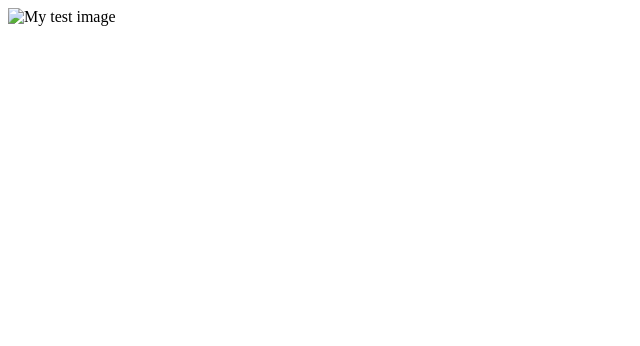
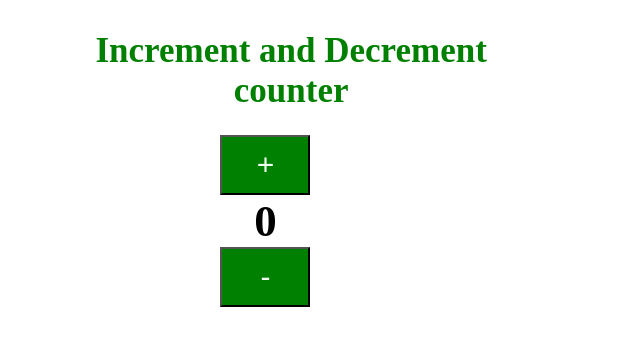
Before and after one commit to PDevanshi/it47AWP, a plain HTML site: page index.html in a window 1280 px wide. Shown: the whole page, without its empty margins (0-640 px from the left). Drawn offline with Linux system fonts and the light colour scheme.

Commit message:
Add files via upload

```diff
--- a/index.html
+++ b/index.html
@@ -1,11 +1,91 @@
+<!DOCTYPE html>
 <html>
     <head>
-        <meta charset="UTF-8">
-        <title>
-            My First HTML Page
-        </title>
+        <!-- CSS code-->
+
+        <style>
+            /*apply css properties to body tag*/
+
+            body {
+                position: absolute;
+                left: 0%;
+                text-align: center;
+            }
+
+            /*apply css properties to container class*/
+
+            .container {
+                justify-content: center;
+                align-items: center;
+                display: flex;
+                height: 100%;
+                text-align: center;
+            }
+
+            /*apply css properties to button tag*/
+
+            button {
+                width: 90px;
+                height: 60px;
+                font-size: 30px;
+                background-color: green;
+                color: honeydew;
+            }
+
+            /*apply hover effect to button tag*/
+
+            button:hover {
+                background-color: greenyellow;
+                color: grey;
+            }
+
+            /*apply css properties to h2 tag*/
+
+            h2 {
+                color: black;
+                margin: 0 50px;
+                font-size: 45px;
+            }
+            /*apply css properties to h1 tag*/
+
+            h1 {
+                font-size: 35px;
+                color: green;
+                text-align: center;
+                padding-left: 10%;
+            }
+        </style>
     </head>
+
     <body>
-        <img src="Images/firefox-logo.png" alt="My test image">
+        <!-- give a suitable heading using h1 tag-->
+        <h1>Increment and Decrement counter</h1>
+
+        <div ="container">
+            <!-- adding button and heading to show the digits -->
+            <!-- increment() and decrement() functions on button click-->
+            <button onclick="increment()">+</button>
+            <h2 id="counting"></h2>
+            <button onclick="decrement()">-</button>
+        </div>
+        <!-- JavaScript code-->
+        <script>
+            //initialising a variable name data
+            var data = 0;
+
+            //printing default value of data that is 0 in h2 tag
+            document.getElementById("counting").innerText = data;
+
+            //creation of increment function
+            function increment() {
+                data = data + 1;
+                document.getElementById("counting").innerText = data;
+            }
+            //creation of decrement function
+            function decrement() {
+                data = data - 1;
+                document.getElementById("counting").innerText = data;
+            }
+        </script>
     </body>
 </html>
```
